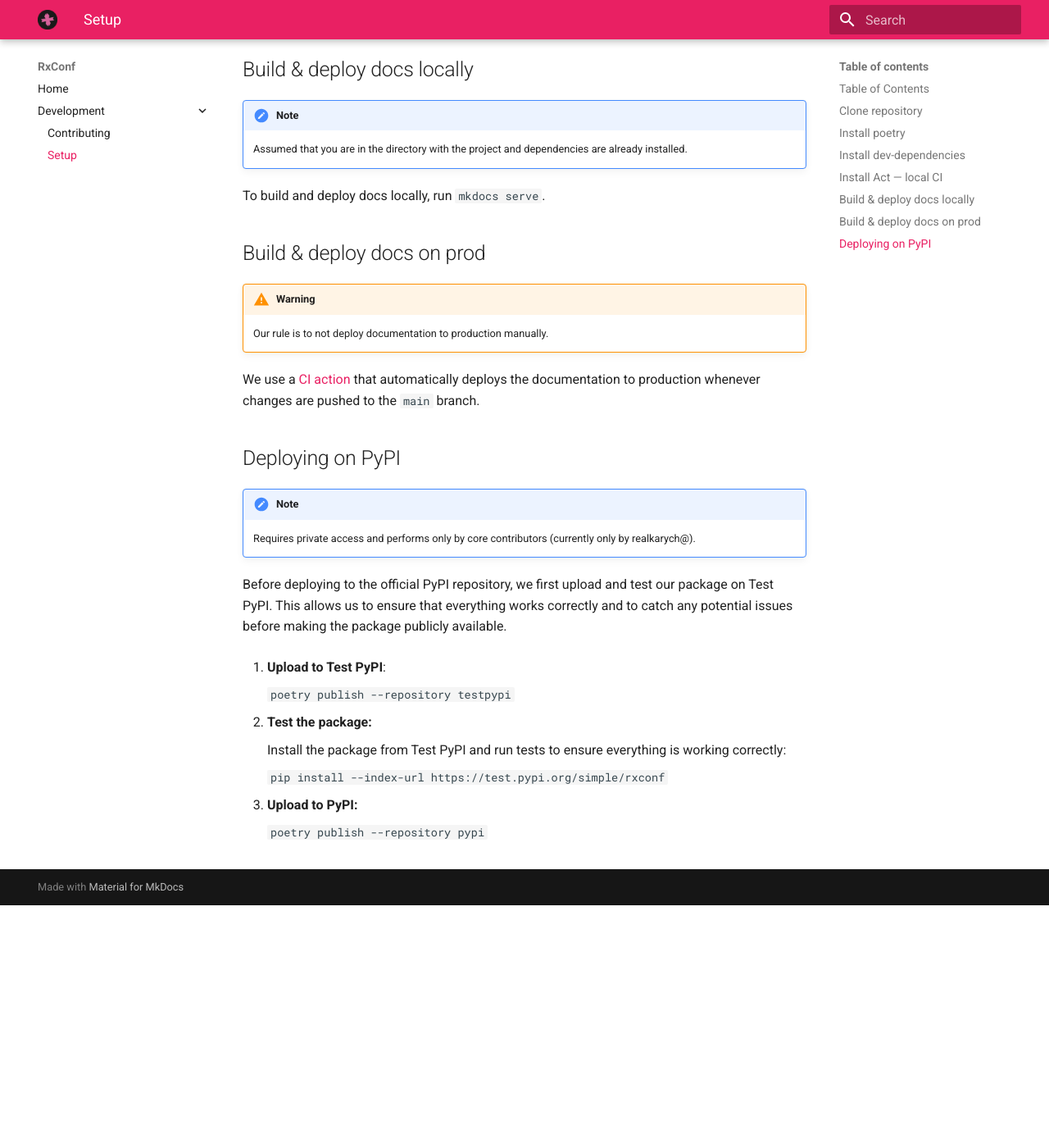
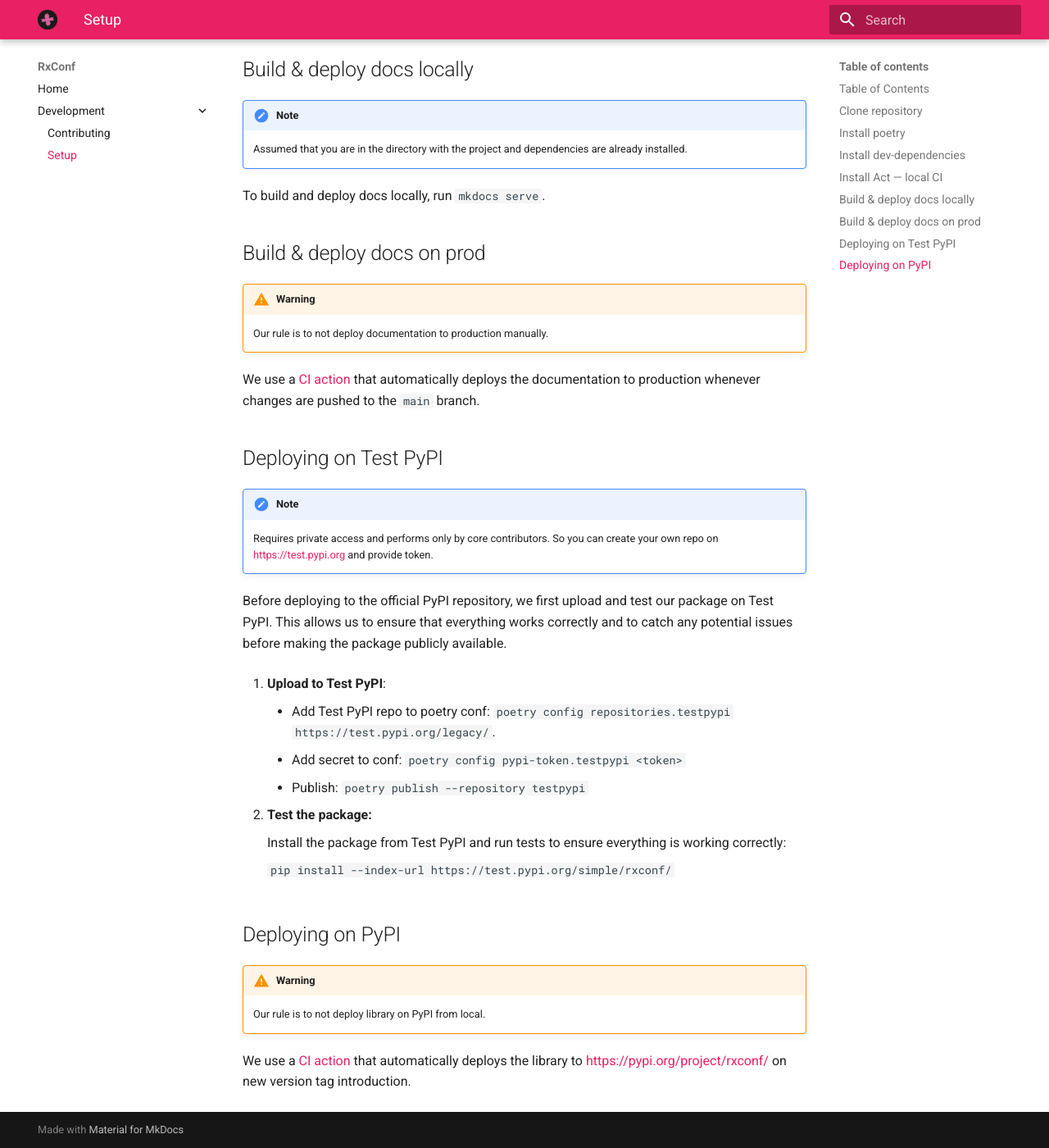
Before and after one commit to realkarych/rxconf, an MkDocs documentation site: the page built from docs/development/setup.md, in a window 1280 px wide and 1400 px high, scrolled down 1480 px. Shown: the whole window at 82% size. Built offline with MkDocs 1.6.1 and Material for MkDocs 9.7.7, drawn with Linux system fonts in a browser that asks for light colours; before the commit the page ends 2584 px from its top, so only the background shows below that.

Commit message:
:books: Update setup.md

```diff
--- a/docs/development/setup.md
+++ b/docs/development/setup.md
@@ -63,10 +63,11 @@
 We use a [CI action](https://github.com/realkarych/rxconf/blob/main/.github/workflows/deploy_docs.yml)
 that automatically deploys the documentation to production whenever changes are pushed to the `main` branch.
 
-## Deploying on PyPI
+## Deploying on Test PyPI
 
 !!! note
-    Requires private access and performs only by core contributors (currently only by realkarych@).
+    Requires private access and performs only by core contributors.
+    So you can create your own repo on <https://test.pypi.org> and provide token.
 
 Before deploying to the official PyPI repository, we first upload and test our package on Test PyPI.
 This allows us to ensure that everything works correctly and to catch any potential issues
@@ -74,14 +75,20 @@
 
 1. **Upload to Test PyPI**:
 
-    `poetry publish --repository testpypi`
+    - Add Test PyPI repo to poetry conf: `poetry config repositories.testpypi https://test.pypi.org/legacy/`.
+    - Add secret to conf: `poetry config pypi-token.testpypi <token>`
+    - Publish: `poetry publish --repository testpypi`
 
 2. **Test the package:**
 
     Install the package from Test PyPI and run tests to ensure everything is working correctly:
 
-    `pip install --index-url https://test.pypi.org/simple/rxconf`
+    `pip install --index-url https://test.pypi.org/simple/rxconf/`
 
-3. **Upload to PyPI:**
+## Deploying on PyPI
 
-    `poetry publish --repository pypi`
+!!! warning
+    Our rule is to not deploy library on PyPI from local.
+
+We use a [CI action](https://github.com/realkarych/rxconf/blob/main/.github/workflows/publish.yml)
+that automatically deploys the library to <https://pypi.org/project/rxconf/> on new version tag introduction.
```
